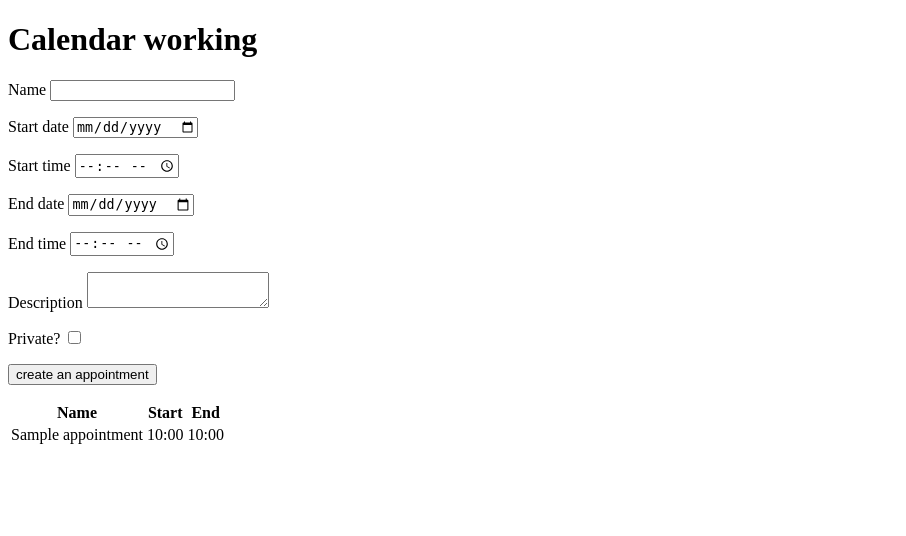
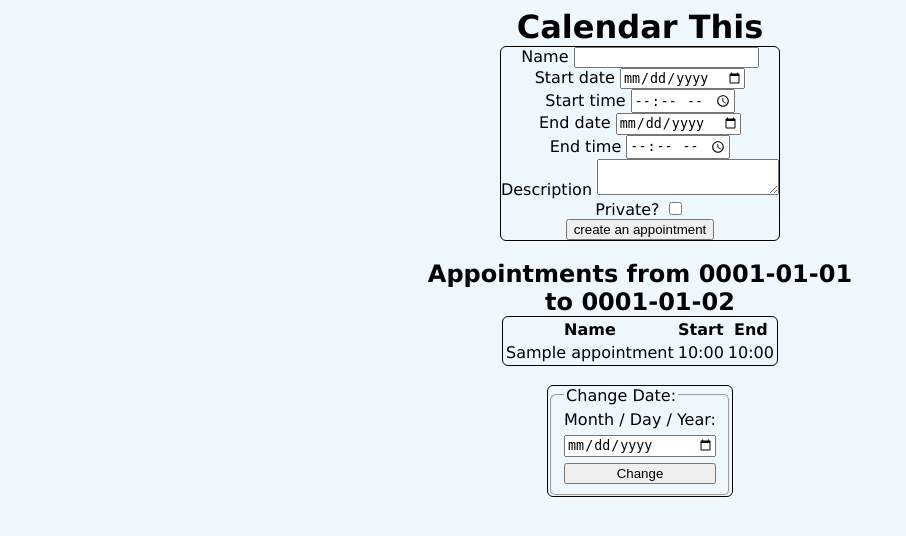
Before and after one commit to MouDev99/Calendar_this, a Flask app: page /1/1/1 in a window 1280 px wide. Shown: the top 536 px of the page, without its empty margins (0-906 px from the left). Run offline with Flask 3, Linux system fonts and the light colour scheme; a database or web service that is not in the repository returns one stand-in record (values such as "Sample title"); some libraries are stand-ins or nearby versions.

Commit message:
added some css

```diff
--- a/app/routes.py
+++ b/app/routes.py
@@ -54,4 +54,4 @@ def daily(year, month, day):
                         )
             rows = curs.fetchall()
 
-    return render_template('main.html', rows=rows, form=form)
+    return render_template('main.html', rows=rows, day=day, next_day=next_day, form=form)
--- /dev/null
+++ b/app/static/styles/calendar.css
@@ -0,0 +1,21 @@
+body {
+    background-color: aliceblue;
+    font-family: 'Lucida Sans', 'Lucida Sans Regular', 'Lucida Grande', 'Lucida Sans Unicode', Geneva, Verdana, sans-serif;
+}
+
+form {
+    border: 1px solid black;
+    border-radius: 6px;
+    margin: 0% auto;
+    width: fit-content;
+}
+
+h1, h2, p, table {
+    margin: 0% auto;
+    text-align: center;
+    width: fit-content;
+}
+
+table {
+    border-radius: 6px;
+}
--- a/app/templates/main.html
+++ b/app/templates/main.html
@@ -1,10 +1,11 @@
 <!DOCTYPE html>
 <html>
     <head>
-        <title></title>
+        <title>Calendar This</title>
+        <link rel="stylesheet" href="{{ url_for('static', filename='styles/calendar.css') }}">
     </head>
     <body>
-        <h1>Calendar working</h1>
+        <h1>Calendar This</h1>
         <form action="" method="post">
             {{ form.csrf_token() }}
             {% for field in form %}
@@ -26,8 +27,12 @@
                   </ul>
                 {% endif %}
             {% endfor %}
-        </form>
-        <table>
+        </form> <br>
+        <h2>Appointments from {{ day.date() }} <br> to {{ next_day.date() }}</h2>
+        {% if rows | length == 0 %}
+            <p>No appointments!</p><br>
+        {% else %}
+            <table style="border: 1px solid black;">
                 <thead>
                     <tr>
                         <th>Name</th>
@@ -44,6 +49,29 @@
                     </tr>
                     {% endfor %}
                 </tbody>
-        </table>
+            </table><br>
+        {% endif %}
+
+        <form action="" method="post" id="change_date_form">
+            <fieldset style="border-radius: 6px; display: flex; flex-direction: column; gap: 6px; width: fit-content;">
+                <legend>Change Date: </legend>
+                <label for="year">Month / Day / Year: </label>
+                <input id="year" type="date" required>
+                <button type="submit">Change</button>
+            </fieldset>
+        </form> <br>
+        <script>
+            const change_date_form = document.getElementById("change_date_form")
+            change_date_form.addEventListener("submit", (e) => {
+                e.preventDefault()
+                const date = document.querySelector("#change_date_form input").value
+                const  [year, month, day] = date.split("-")
+                const url = `/${year}/${month}/${day}`
+
+                if ( url.includes("undefined") ) return
+
+                window.location.href = window.location.origin + url
+            })
+        </script>
     </body>
 </html>
```
Lines whose indentation alone changed are shown as unchanged.
